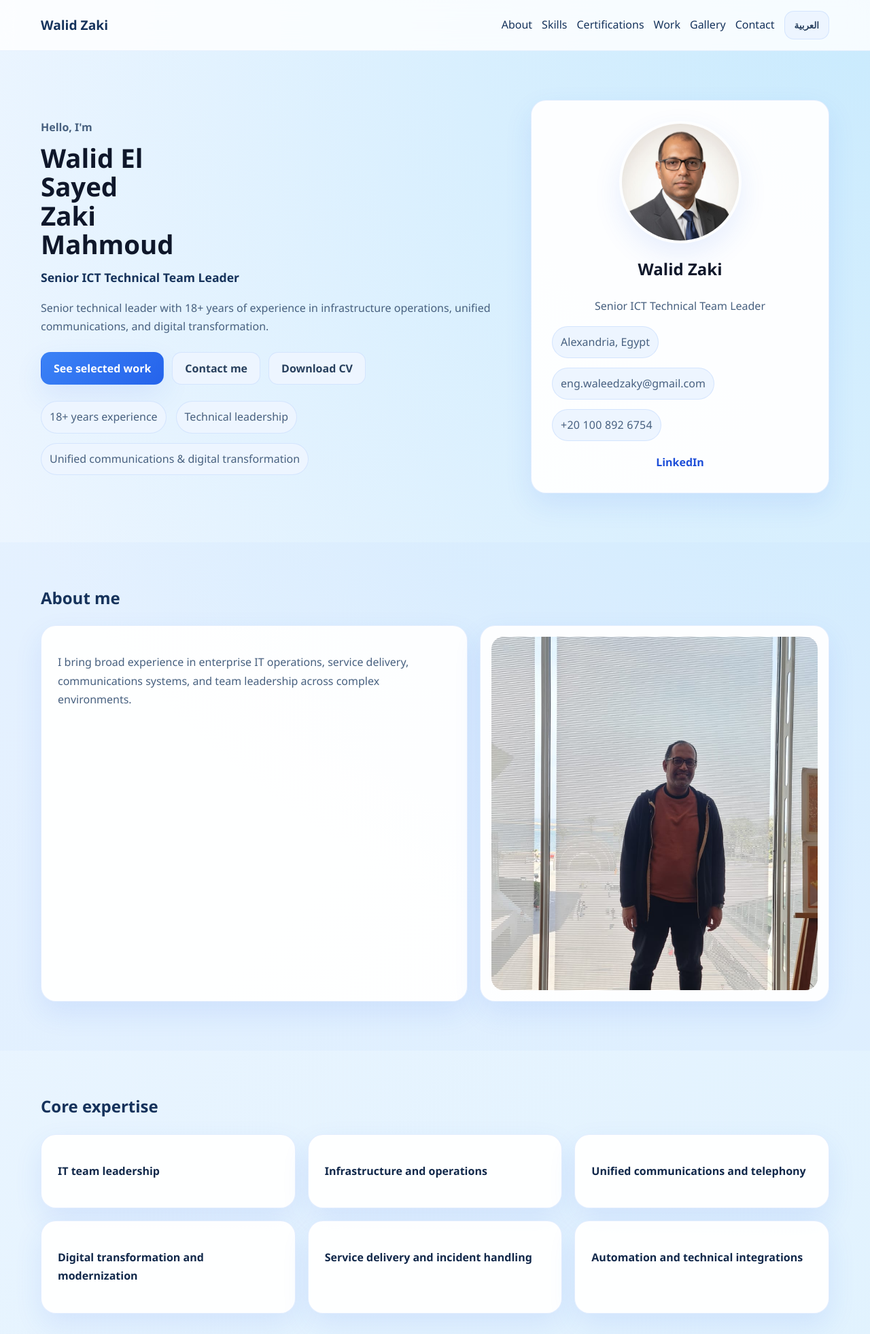
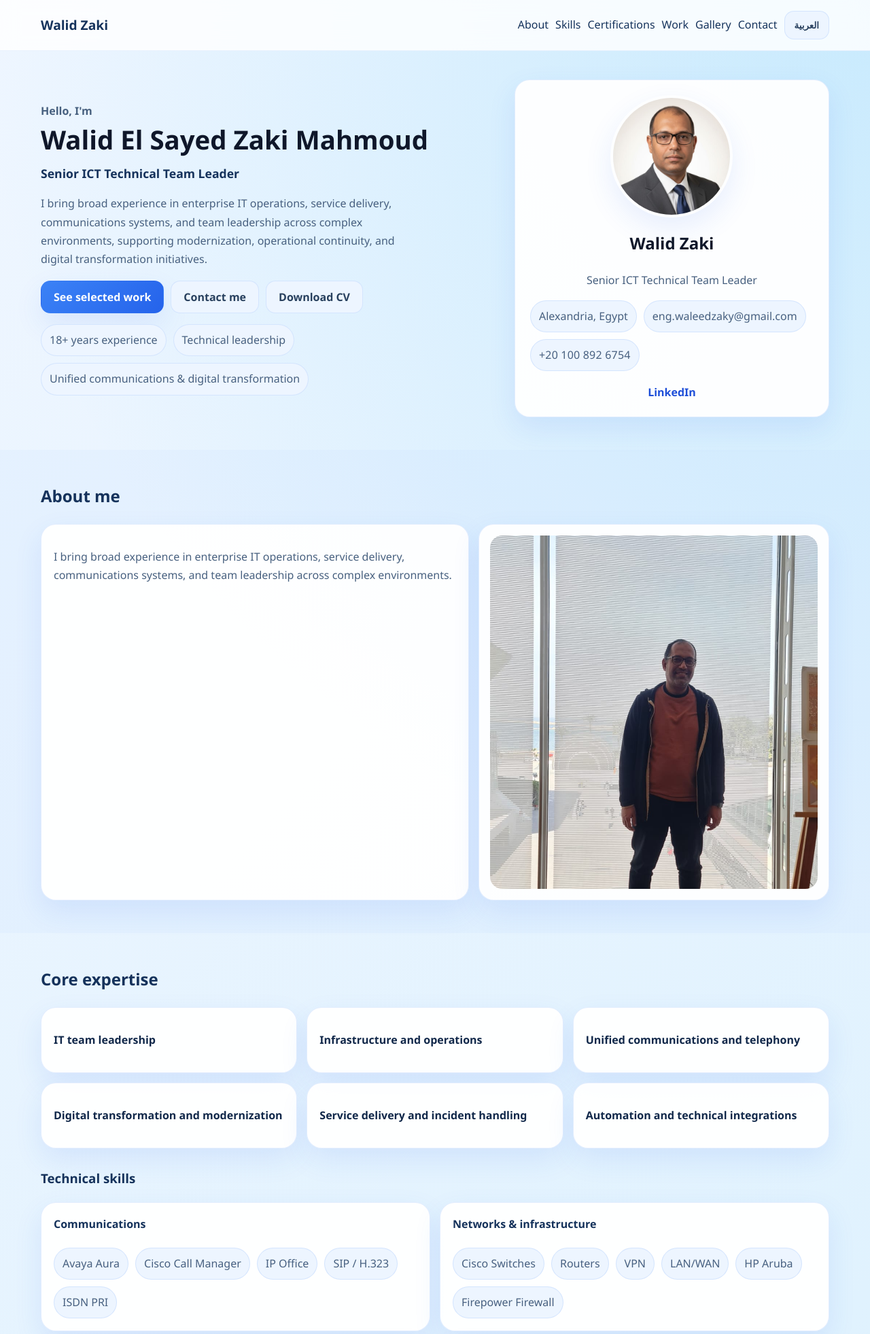
Before and after one commit to engwaleedzaky-max/walidzaki-website, a Flask app: page / in a window 1280 px wide. Shown: the top 1963 px of the page at 68% size. Run offline with Flask 3, Linux system fonts and the light colour scheme.

Commit message:
Expand intro text and reduce page spacing

```diff
--- a/data/site_content.json
+++ b/data/site_content.json
@@ -42,8 +42,8 @@
       "en": "Senior ICT Technical Team Leader"
     },
     "summary": {
-      "ar": "قائد تقني بخبرة تتجاوز 18 عامًا في البنية التحتية، الاتصالات الموحدة، والتحول الرقمي داخل البيئات المؤسسية.",
-      "en": "Senior technical leader with 18+ years of experience in infrastructure operations, unified communications, and digital transformation."
+      "en": "I bring broad experience in enterprise IT operations, service delivery, communications systems, and team leadership across complex environments, supporting modernization, operational continuity, and digital transformation initiatives.",
+      "ar": "أمتلك خبرة واسعة في عمليات تكنولوجيا المعلومات المؤسسية، تقديم الخدمات، أنظمة الاتصالات، وقيادة فرق العمل داخل بيئات تشغيل معقدة، مع دعم مبادرات التحديث، استمرارية التشغيل، والتحول الرقمي."
     },
     "cta_primary": {
       "ar": "استعرض الأعمال",
--- a/static/css/style.css
+++ b/static/css/style.css
@@ -89,7 +89,7 @@ img {
 .admin-actions {
   display: flex;
   align-items: center;
-  gap: 14px;
+  gap: 10px;
   flex-wrap: wrap;
 }
 
@@ -113,7 +113,7 @@ img {
 }
 
 .section {
-  padding: 42px 0 72px;
+  padding: 28px 0 48px;
 }
 
 .section-soft {
@@ -121,13 +121,13 @@ img {
 }
 
 .hero {
-  padding-top: 72px;
+  padding-top: 42px;
 }
 
 .hero-grid {
   display: grid;
-  grid-template-columns: 1.35fr 0.85fr;
-  gap: 24px;
+  grid-template-columns: 1.25fr 0.85fr;
+  gap: 16px;
   align-items: center;
 }
 
@@ -143,8 +143,8 @@ img {
 
 .hero-title {
   display: grid;
-  gap: 10px;
-  max-width: 10ch;
+  gap: 8px;
+  max-width: none;
 }
 
 .hero-kicker {
@@ -154,8 +154,9 @@ img {
 
 .hero h1 {
   margin: 0;
-  font-size: clamp(1.9rem, 3.2vw, 3rem);
-  line-height: 1.1;
+  font-size: clamp(1.7rem, 2.55vw, 2.8rem);
+  line-height: 1.08;
+  white-space: nowrap;
 }
 
 .role-line {
@@ -173,9 +174,9 @@ img {
 
 .hero-actions {
   display: flex;
-  gap: 12px;
+  gap: 10px;
   flex-wrap: wrap;
-  margin: 24px 0;
+  margin: 18px 0 16px;
 }
 
 .btn {
@@ -239,7 +240,7 @@ img {
 }
 
 .profile-card {
-  padding: 30px;
+  padding: 22px;
   text-align: center;
 }
 
@@ -269,7 +270,7 @@ img {
 }
 
 .section-heading {
-  margin-bottom: 20px;
+  margin-bottom: 14px;
 }
 
 .section-heading.compact {
@@ -278,7 +279,7 @@ img {
 
 .card,
 .admin-card {
-  padding: 24px;
+  padding: 18px;
 }
 
 .card-grid,
@@ -835,3 +836,60 @@ body[data-lang="ar"] .contact-row {
     object-position: center 20%;
   }
 }
+
+
+
+.hero-text {
+  max-width: 62ch;
+  margin-bottom: 0;
+}
+
+body[data-lang="ar"] .hero h1,
+body[data-lang="en"] .hero h1 {
+  white-space: nowrap;
+}
+
+.timeline-item,
+.gallery-meta,
+.contact-row {
+  padding-top: 10px;
+  padding-bottom: 10px;
+}
+
+.about-grid {
+  gap: 14px;
+}
+
+.card-grid,
+.timeline,
+.gallery-grid,
+.contact-wrap,
+.admin-gallery-list,
+.admin-form {
+  gap: 14px;
+}
+
+@media (max-width: 980px) {
+  .hero-grid {
+    grid-template-columns: 1fr;
+    gap: 14px;
+  }
+
+  .hero h1 {
+    font-size: clamp(1.45rem, 5vw, 2.1rem);
+  }
+}
+
+@media (max-width: 760px) {
+  .section {
+    padding: 22px 0 36px;
+  }
+
+  .hero {
+    padding-top: 24px;
+  }
+
+  .hero h1 {
+    white-space: normal;
+  }
+}
```
Also changed, not shown: README.md.
